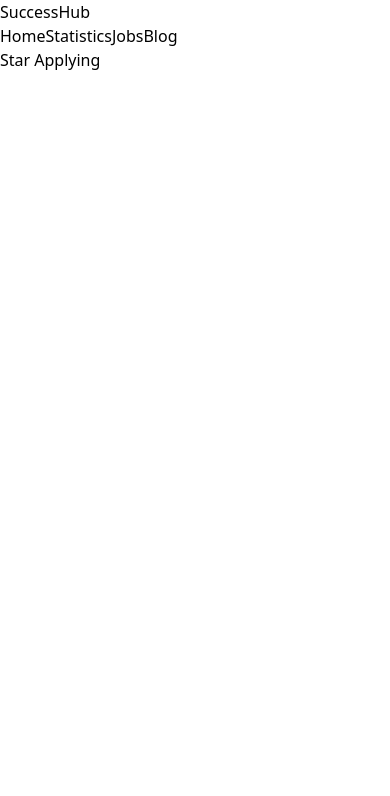
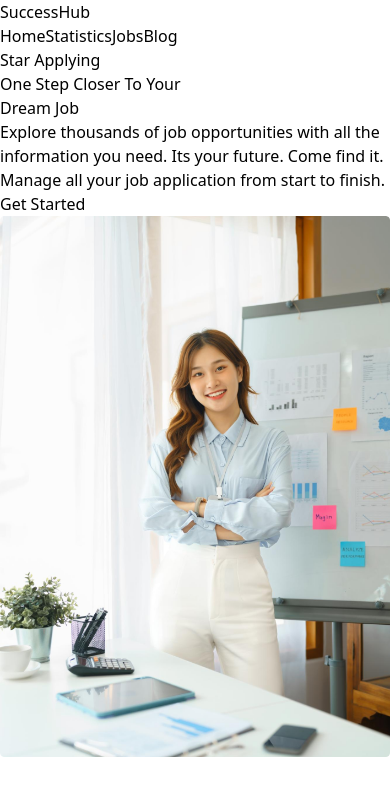
Before and after one commit to mehedip1/success-hub, a React (Vite) app: page / in a window 390 px wide. Shown: the top 796 px of the page. Built offline with nearby package versions, Linux system fonts and the light colour scheme.

Commit message:
text added

```diff
--- a/src/components/Header.jsx
+++ b/src/components/Header.jsx
@@ -3,7 +3,7 @@ import { Link } from 'react-router-dom';
 
 const Header = () => {
     return (
-        <div className='ms-auto  mx-auto p-5 lg:mt-5 bg-gradient-to-r from-sky-300 to-indigo-700 font-bold'>
+        <div className='ms-auto  mx-auto p-5 lg:mt-5 bg-gradient-to-r from-sky-300 to-indigo-300 font-bold'>
             <div className='py-5 ms-5 grid grid-cols-3 gap-4'>
             <h1 className='text-5xl ms-5 text-bold'>SuccessHub</h1>
               <div className='px-5 py-5 ms-5'>
@@ -12,7 +12,7 @@ const Header = () => {
              <Link className='px-5' to='/Jobs'>Jobs</Link>
              <Link className='px-5' to='/Blog'>Blog</Link>
               </div>
-              <button className='rounded ms-5 w-2/4 text-white bg-indigo-500'>Star Applying</button>
+              <button className='rounded-full ms-5 px-5 mx-5 w-2/4 text-white bg-indigo-500'>Star Applying</button>
            </div>
         </div>
     );
--- a/src/components/Home.jsx
+++ b/src/components/Home.jsx
@@ -1,11 +1,23 @@
 import React from 'react';
+import logo from '.././components/images/logo.png'
 
 
 
 const Home = () => {
     return (
-        <div>
+        <div className='grid grid-cols-2 gap-5 mt-5'>
+          <div>
+          <h1 className='text-5xl mt-15 mb-10 ms-5 font-bold py-10 my-10'>
+          One Step Closer To Your <br /><span className='text-cyan-400'>Dream Job</span>
+         </h1>
+         <p className='ms-5'>Explore thousands of job opportunities with all the information you need. Its your future. Come find it. Manage all your job application from start to finish.</p>
+        <div className='py-5 ms-5'>
+        <button  className='text-white  ms-5 px-5 mx-5 w-2/4 h-100% bg-indigo-500 rounded'>Get Started</button>
+        </div>
 
+
+          </div>
+          <img src={logo}  alt="" />
         </div>
     );
 };
```
Also changed, not shown: src/components/images/logo.png (added).
